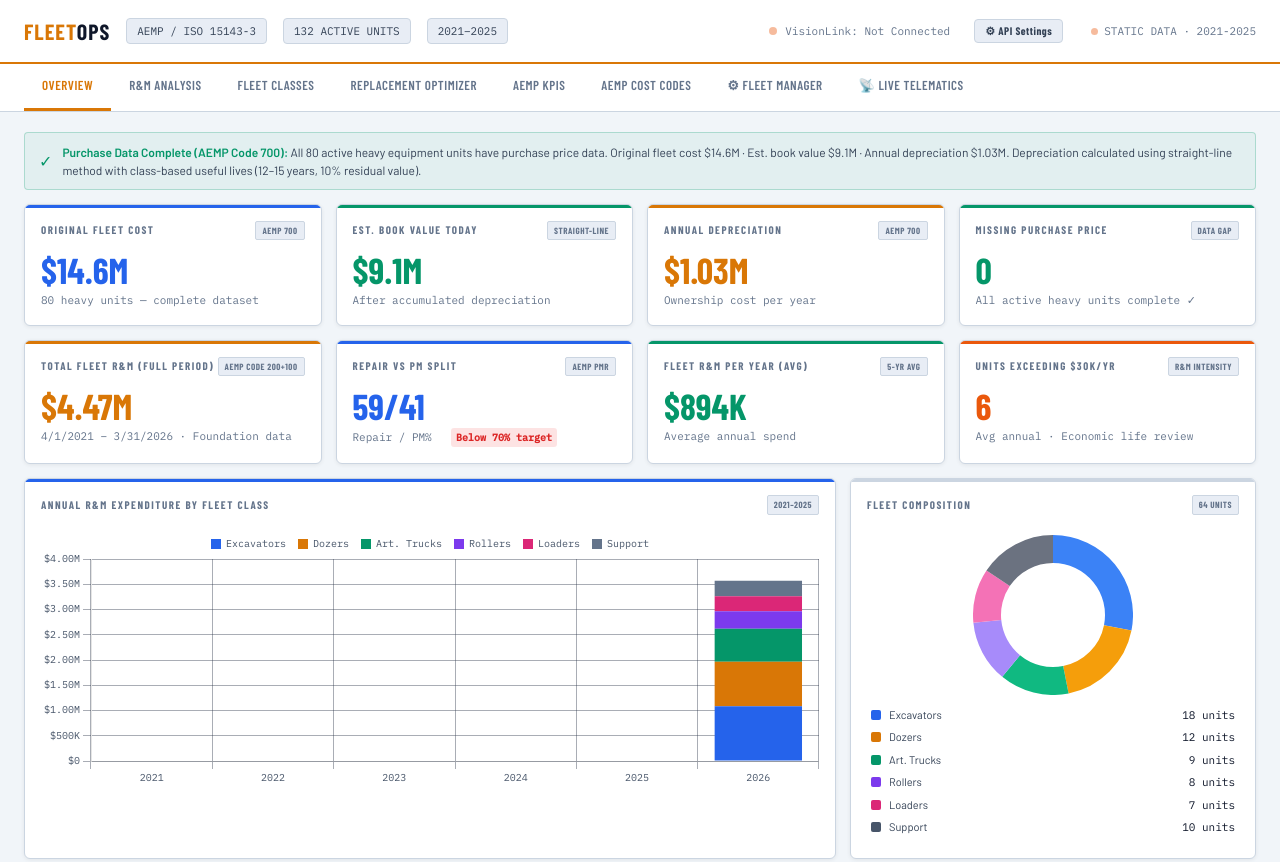
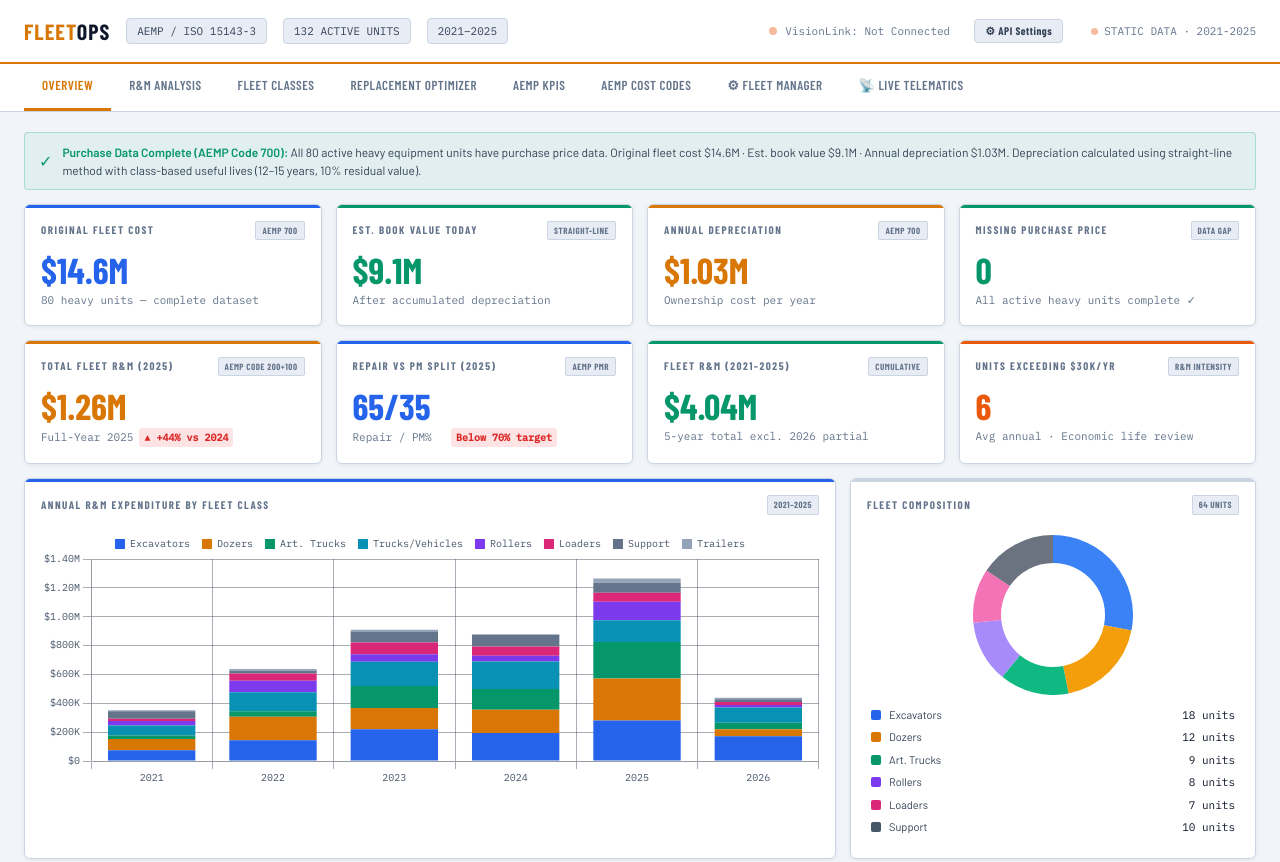
Before and after one commit to bradyajohnsongit/fleet-dashboard, a plain HTML site: page index.html in a window 1280 px wide. Shown: the top 862 px of the page. Drawn offline with nearby package versions, Linux system fonts and the light colour scheme; a web font is replaced by a local one.

Commit message:
Update index.html

```diff
--- a/index.html
+++ b/index.html
@@ -508,19 +508,19 @@
   </div>
   <div class="panel-grid-4">
     <div class="panel accent">
-      <div class="panel-title">Total Fleet R&M (Full Period) <span class="aemp-tag">AEMP CODE 200+100</span></div>
-      <div class="kpi-value accent">$4.47M</div>
-      <div class="kpi-sub">4/1/2021 – 3/31/2026 · Foundation data</div>
+      <div class="panel-title">Total Fleet R&M (2025) <span class="aemp-tag">AEMP CODE 200+100</span></div>
+      <div class="kpi-value accent">$1.26M</div>
+      <div class="kpi-sub">Full-Year 2025 <span class="kpi-delta up">▲ +44% vs 2024</span></div>
     </div>
     <div class="panel blue">
-      <div class="panel-title">Repair vs PM Split <span class="aemp-tag">AEMP PMR</span></div>
-      <div class="kpi-value blue">59/41</div>
+      <div class="panel-title">Repair vs PM Split (2025) <span class="aemp-tag">AEMP PMR</span></div>
+      <div class="kpi-value blue">65/35</div>
       <div class="kpi-sub">Repair / PM% &nbsp;<span class="kpi-delta up">Below 70% target</span></div>
     </div>
     <div class="panel green">
-      <div class="panel-title">Fleet R&M per Year (Avg) <span class="aemp-tag">5-YR AVG</span></div>
-      <div class="kpi-value green">$894K</div>
-      <div class="kpi-sub">Average annual spend</div>
+      <div class="panel-title">Fleet R&M (2021–2025) <span class="aemp-tag">CUMULATIVE</span></div>
+      <div class="kpi-value green">$4.04M</div>
+      <div class="kpi-sub">5-year total excl. 2026 partial</div>
     </div>
     <div class="panel warn">
       <div class="panel-title">Units Exceeding $30K/Yr <span class="aemp-tag">R&M INTENSITY</span></div>
@@ -604,23 +604,23 @@
   <div class="panel-grid-4">
     <div class="panel">
       <div class="panel-title">2021 Total R&M</div>
-      <div class="kpi-value">$288K</div>
-      <div class="kpi-sub">9-month partial year</div>
+      <div class="kpi-value">$352K</div>
+      <div class="kpi-sub">Apr–Dec 2021 (9 months)</div>
     </div>
     <div class="panel">
       <div class="panel-title">2022 Total R&M</div>
-      <div class="kpi-value accent">$539K</div>
-      <div class="kpi-sub"><span class="kpi-delta up">▲ +87%</span> vs 2021</div>
+      <div class="kpi-value accent">$637K</div>
+      <div class="kpi-sub"><span class="kpi-delta up">▲ +81%</span> vs 2021</div>
     </div>
     <div class="panel">
       <div class="panel-title">2023 Total R&M</div>
-      <div class="kpi-value warn">$784K</div>
-      <div class="kpi-sub"><span class="kpi-delta up">▲ +46%</span> vs 2022</div>
+      <div class="kpi-value warn">$910K</div>
+      <div class="kpi-sub"><span class="kpi-delta up">▲ +43%</span> vs 2022</div>
     </div>
     <div class="panel">
       <div class="panel-title">2024 Total R&M</div>
-      <div class="kpi-value green">$760K</div>
-      <div class="kpi-sub"><span class="kpi-delta down">▼ -3%</span> vs 2023 ✓</div>
+      <div class="kpi-value green">$878K</div>
+      <div class="kpi-sub"><span class="kpi-delta down">▼ -4%</span> vs 2023 ✓</div>
     </div>
   </div>
 
@@ -1377,17 +1377,19 @@
 // ============================================================
 const data = {
   years: ['2021','2022','2023','2024','2025','2026'],
-  totals: [0, 0, 0, 0, 0, 0],
-  pm: [0, 0, 0, 0, 0, 0],
-  repair: [0, 0, 0, 0, 0, 0],
+  totals: [352298, 636911, 910494, 878015, 1264569, 438509],
+  pm:     [197667, 271840, 380342, 352089, 446441,  197554],
+  repair: [154630, 365071, 530151, 525926, 818127,  240955],
 
   fleetTrend: {
-    'Excavators':       [0, 0, 0, 0, 0, 1082500],
-    'Dozers':           [0, 0, 0, 0, 0, 881476],
-    'Art. Trucks':      [0, 0, 0, 0, 0, 654436],
-    'Rollers':          [0, 0, 0, 0, 0, 345806],
-    'Loaders':          [0, 0, 0, 0, 0, 296195],
-    'Support':          [0, 0, 0, 0, 0, 308680],
+    'Excavators':       [74301,  143217, 219351, 193742, 280806, 170959],
+    'Dozers':           [78587,  163426, 148484, 161684, 290332,  48811],
+    'Art. Trucks':      [23896,   37368, 151601, 143104, 253862,  45295],
+    'Trucks/Vehicles':  [69707,  132417, 168759, 191339, 150968, 106399],
+    'Rollers':          [30444,   80254,  51922,  39567, 127612,  16005],
+    'Loaders':          [16749,   49960,  81747,  63350,  62264,  22121],
+    'Support':          [50270,   18577,  71960,  79768,  70392,  17711],
+    'Trailers':         [ 8341,   11688,  16666,   5458,  28329,  11203],
   },
 
   top10_2024: [
@@ -1459,9 +1461,11 @@ const classColors = {
   'Excavators': '#2563eb',
   'Dozers': '#d97706',
   'Art. Trucks': '#059669',
+  'Trucks/Vehicles': '#0891b2',
   'Rollers': '#7c3aed',
   'Loaders': '#db2777',
   'Support': '#64748b',
+  'Trailers': '#94a3b8',
 };
 
 function fmt$(n) {
```
